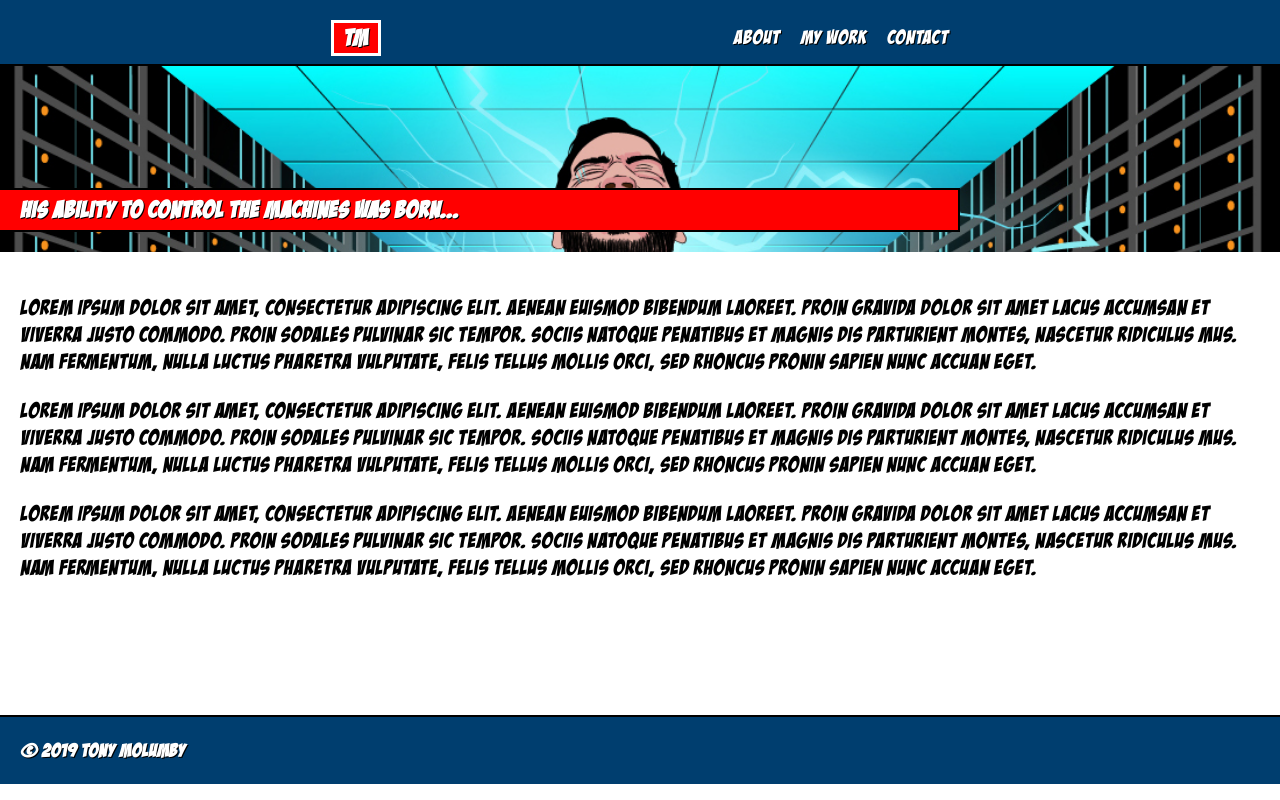
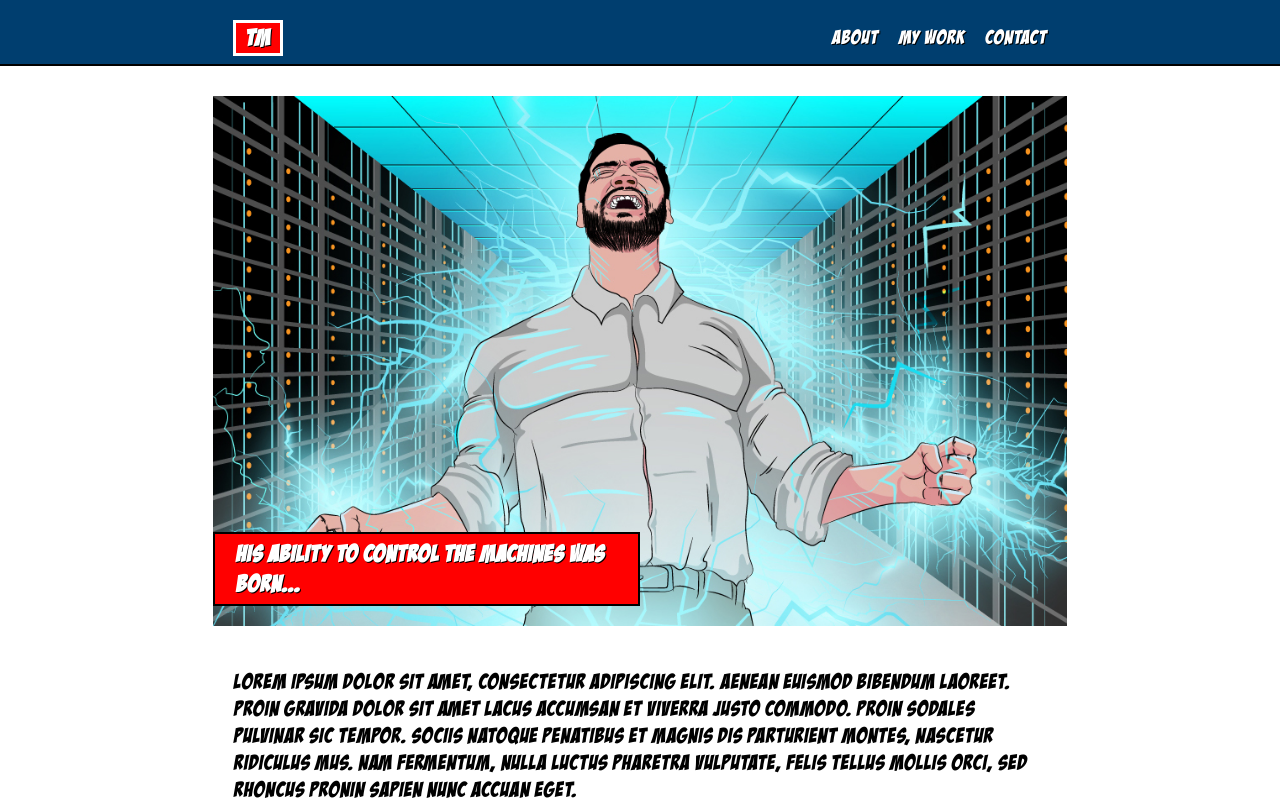
Before and after one commit to tony-molumby/portfolio, a React (Create React App) app: page /about in a window 1280 px wide. Shown: the top 800 px of the page. Built offline with nearby package versions, Linux system fonts and the light colour scheme; what reactn would draw is missing.

Commit message:
changed page layout to be better on larger screens

```diff
--- a/src/components/Home.js
+++ b/src/components/Home.js
@@ -12,7 +12,7 @@ export default (props) => (
     <div id='headshot'></div>
     <h2
       id='home-subheading'
-      className='shadow red-text-box subheading'
+      className='shadow red-text-box subheading box-shadow'
       >
       Web Developer, Product Owner, Clinician... and Super Hero?
     </h2>
--- a/src/index.css
+++ b/src/index.css
@@ -35,6 +35,15 @@ p {
     text-shadow: 1px 1px #000000;
   }
 
+  /* .box-shadow {
+    box-shadow: 0 1px 3px rgba(0,0,0,0.12), 0 1px 2px rgba(0,0,0,0.24);
+    -webkit-transition: all 0.3s cubic-bezier(.25,.8,.25,1);
+    -moz-transition: all 0.3s cubic-bezier(.25,.8,.25,1);
+    -ms-transition: all 0.3s cubic-bezier(.25,.8,.25,1);
+    -o-transition: all 0.3s cubic-bezier(.25,.8,.25,1);
+    transition: all 0.3s cubic-bezier(.25,.8,.25,1);
+  } */
+
 /* Navigation Styles ========== */
 
   #nav {
@@ -44,7 +53,7 @@ p {
       border-bottom: 2px black solid;
       grid-row: 1/2;
       display: grid;
-      grid-template-columns: auto auto auto;
+      grid-template-columns: 1fr 2fr 2fr 1fr;
       grid-template-rows: auto;
   }
 
@@ -57,9 +66,10 @@ p {
   }
 
   #nav-links {
-    grid-column: 3/4;
+    grid-column: 2/5;
     grid-row: 1/2;
     align-self: center;
+    justify-self: end;
     margin: 0px 20px 0px 20px;
   }
 
@@ -170,13 +180,14 @@ a.social-links {
 
 .page {
     display: grid;
-    grid-template-rows: 2fr 4fr 1fr ;
+    grid-template-rows: 70vh 4fr 1fr ;
     grid-template-columns:  repeat(4, 1fr);
 }
 
 .banner {
     grid-row: 1/2;
     grid-column: 1/5;
+    margin-top: 30px;
 }
 
 .content {
@@ -316,9 +327,7 @@ a.social-links {
   /* Home Screen ========== */
   @media only screen and (min-width: 700px) {
 
-    #home-link {
-      grid-column: 2/3;
-    }
+
 
     #home-subheading {
         grid-column: 1/5;
@@ -334,22 +343,41 @@ a.social-links {
     .social-links {
         padding: 20px;
     }
-/*
-    #about {
-        grid-template-rows: 2fr 2fr 1fr;
 
-    } */
+  }
 
-    /* #about-image {
-        /* background-size: contain; */
-        /* max-width: 700px; */
-    /* }  */
+  @media only screen and (min-width: 1000px) {
 
-    /* #about-subheading {
-        grid-column: 1/3;
+    #home-link {
+        grid-column: 2/3;
+    }
 
+    #nav-links {
+        grid-column: 2/4
+    }
+
+    .page {
+        grid-template-columns: 1fr 2fr 2fr 1fr;
+    }
+
+    .banner {
+        grid-column: 2/4;
+    }
+
+    .page-subheading {
+        grid-column: 2/3;
+        align-self: end;
         border-width: 2px;
-    } */
+    }
+
+    .content {
+        grid-column: 2/4;
+    }
+
+    .action-text {
+        grid-column: 2/4;
+    }
+
 
 
   }
```
